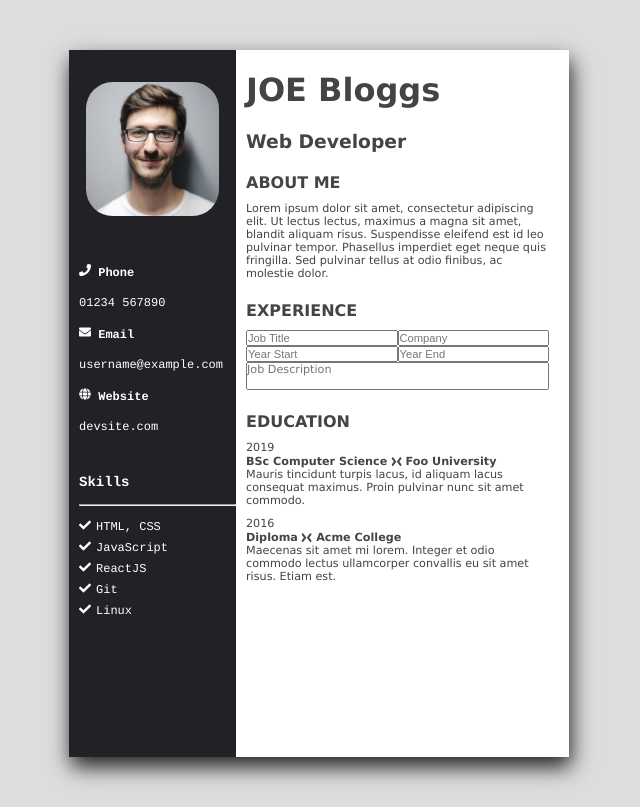
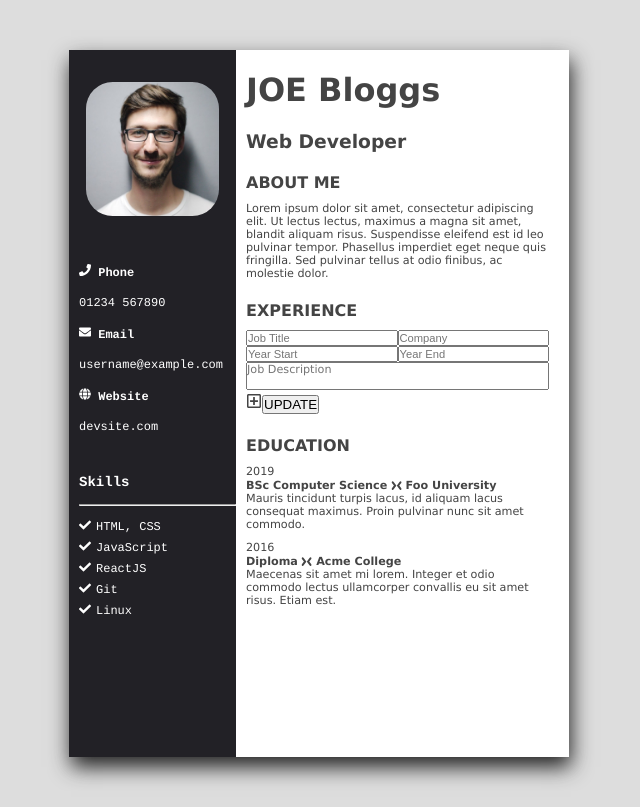
Before and after one commit to MichaelShawUK/cv-application, a React (Create React App) app: page / in a window 1280 px wide. Both pictures are taken after a click on the element 718 px from the left and 452 px from the top of the page. Shown: the whole page, without its empty margins (321-961 px from the left). Built offline with nearby package versions, Linux system fonts and the light colour scheme.

Commit message:
Allow user to input work experience

```diff
--- a/src/components/Experience.js
+++ b/src/components/Experience.js
@@ -1,5 +1,5 @@
 import { Component } from "react";
-import { FaMixer } from "react-icons/fa";
+import { FaMixer, FaRegPlusSquare } from "react-icons/fa";
 import styled from "styled-components";
 
 const StyledExperienceWrapper = styled.div`
@@ -7,6 +7,9 @@ const StyledExperienceWrapper = styled.div`
     text-shadow: 0 0 5px black;
     cursor: pointer;
   }
+`
+const StyledJobInput = styled.div`
+  margin-bottom: 3px;
 `
 
 class PreviousJob extends Component {
@@ -28,7 +31,7 @@ class PreviousJob extends Component {
 class JobInput extends Component {
   render() {
     return (
-      <div>
+      <StyledJobInput>
         <div className="job-input-container">
           <input placeholder="Job Title"></input>
           <input placeholder="Company"></input>
@@ -36,7 +39,7 @@ class JobInput extends Component {
           <input placeholder="Year End"></input>
         </div>
         <textarea placeholder="Job Description"></textarea>
-      </div>
+      </StyledJobInput>
     )
   }
 }
@@ -72,19 +75,60 @@ class Experience extends Component {
       edit: false,
     }
     this.handleClick = this.handleClick.bind(this);
+    this.handleAddJobClick = this.handleAddJobClick.bind(this);
+    this.handleUpdateJobClick = this.handleUpdateJobClick.bind(this);
   }
 
   handleClick() {
-    this.setState({edit: true});
+    this.setState({
+      edit: true,
+      experience: [null],
+    });
+  }
+
+  handleAddJobClick() {
+    this.setState({
+      experience: this.state.experience.concat([null]),
+    })
+  }
+
+  handleUpdateJobClick(e) {
+    e.preventDefault();
+    const newExperience = [];
+    const prevJob = {};
+
+
+    for (let i = 0; i < e.target.form.length - 1; i = i+5) {
+      prevJob.jobPosition = e.target.form[i].value;
+      prevJob.companyName = e.target.form[i + 1].value;
+      prevJob.yearStart = e.target.form[i + 2].value;
+      prevJob.yearEnd = e.target.form[i + 3].value;
+      prevJob.jobDescription = e.target.form[i + 4].value;
+
+      let target = Object.assign({}, prevJob);
+      newExperience.push(target);
+    }
+    this.setState({
+      experience: newExperience,
+      edit: false,
+    })
   }
 
   render() {
     if (this.state.edit) {
       return (
-        <>
-          <h4>EXPERIENCE</h4>
-          <JobInput />
-        </>
+        <div>
+          <form>
+            <h4>EXPERIENCE</h4>
+            {this.state.experience.map((job, index) => {
+              return (
+                <JobInput key={`job${index}`} />
+              )
+            })}
+            <FaRegPlusSquare onClick={this.handleAddJobClick}/>
+            <button onClick={this.handleUpdateJobClick}>UPDATE</button>
+          </form>
+        </div>
       )
     }
 
```
